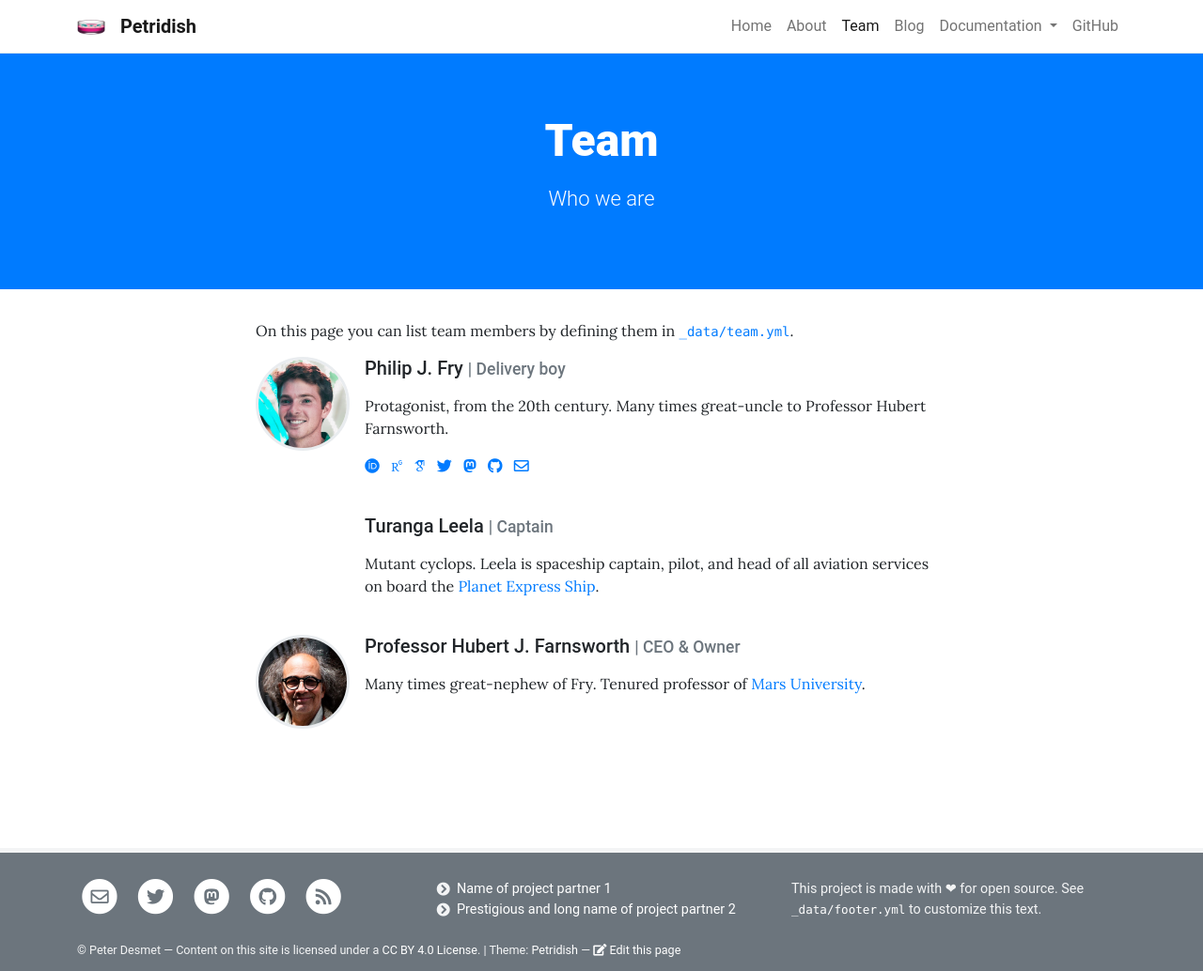
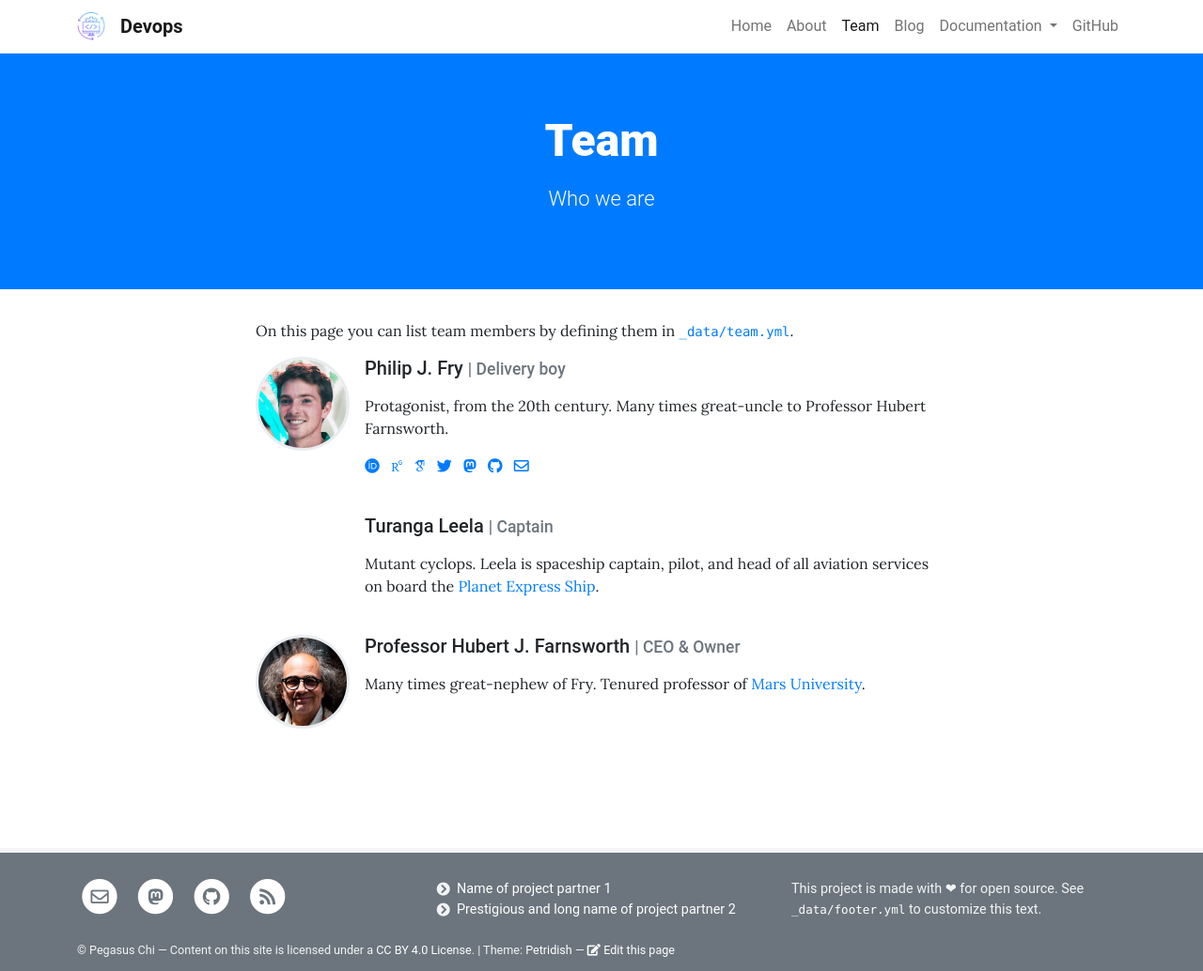
Before and after one commit to pegasus-chi/devops, a Jekyll site: the page built from pages/team.md, in a window 1280 px wide. Shown: the whole page at 94% size. Built offline with Jekyll 4.4.1, drawn with Linux system fonts in a browser that asks for light colours; some web fonts are replaced.

Commit message:
Update Petridish Jekyll theme configurations

```diff
--- a/_config.yml
+++ b/_config.yml
@@ -1,16 +1,16 @@
 # SITE SETTINGS
-title: Petridish                        # Title in top navigation bar (navbar) and <head>
-author: Peter Desmet                    # Used for copyright statement in footer
-baseurl: "/petridish"                   # Only required if your site is in a directory e.g. https://username.github.io/sitename
+title: Devops                           # Title in top navigation bar (navbar) and <head>
+author: Pegasus Chi                     # Used for copyright statement in footer
+baseurl: "/devops"                      # Only required if your site is in a directory e.g. https://username.github.io/sitename
                                         # which has url: "https://username.github.io" (no slash) and baseurl: "/sitename" (leading slash)
                                         # A baseurl affects internal links, see http://peterdesmet.github.io/petridish/markdown/#links
 
 # SOCIAL PROFILES
 social:
-  email: name@example.com
-  twitter: peterdesmet
-  github: github_username               # Can also be a github_username/repository
-  mastodon: https://mastodon.social/@mastodon_username
+  email: pegasus.chi@outlook.com
+  twitter:
+  github: pegasus-chi                   # Can also be a github_username/repository
+  mastodon: https://mastodon.social/@pegasus-chi
   facebook:                             # A URL
   disqus: disqus_sitename               # Enable Disqus comments from disqus_sitename.disqus.com
 
@@ -25,7 +25,7 @@ colors:
   footer: "#6c757d"                     # Background color for footer: use color that contrasts well with white
 font_serif: true                        # Font type for page content: serif (default) or slightly smaller sans-serif
 rounded_corners: true                   # Enable (default) rounded corners on boxes and buttons
-logo: /assets/theme/images/petri-dish_1f9eb.png # Logo in navbar, will be displayed with 30px height
+logo: /assets/theme/images/integration.png # Logo in navbar, will be displayed with 30px height
 
 # BUILD SETTINGS
 markdown: kramdown
```
Also changed, not shown: assets/theme/images/integration.png (added).
